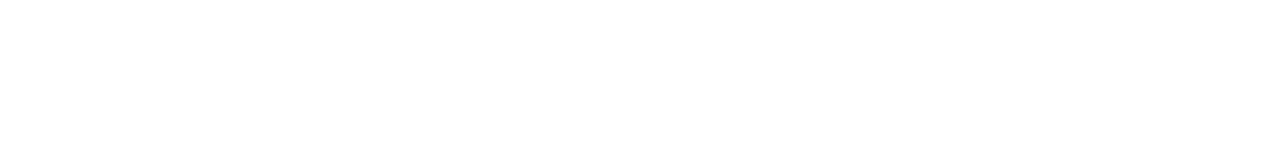
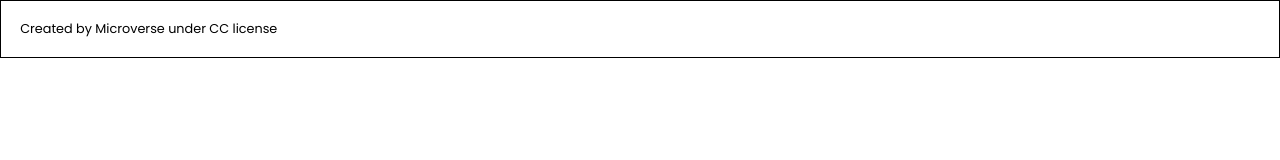
Before and after one commit to darkxdev/hot-meals, a website built with webpack: page src/index.html in a window 1280 px wide. Built offline with nearby package versions, Linux system fonts and the light colour scheme.

Commit message:
Add footer and basic styling

```diff
--- a/src/index.html
+++ b/src/index.html
@@ -4,9 +4,12 @@
   <meta charset="UTF-8">
   <meta http-equiv="X-UA-Compatible" content="IE=edge">
   <meta name="viewport" content="width=device-width, initial-scale=1.0">
+  <link rel="stylesheet" href="style.css">
   <title>JavaScript Capstone Project</title>
 </head>
 <body>
-
+  <footer>
+    <p class="cc-license">Created by Microverse under CC license</p>
+  </footer>
 </body>
 </html>
--- a/src/style.css
+++ b/src/style.css
@@ -0,0 +1,14 @@
+@import url('https://fonts.googleapis.com/css2?family=Poppins:wght@200;400;600&display=swap');
+
+body {
+margin: 0;
+padding: 0;
+font-family: 'Poppins', sans-serif;
+}
+
+.cc-license {
+  margin: 0;
+  padding: 1.5vw;
+  font-size: 1vw;
+  border: solid 1px #000;
+}
```
